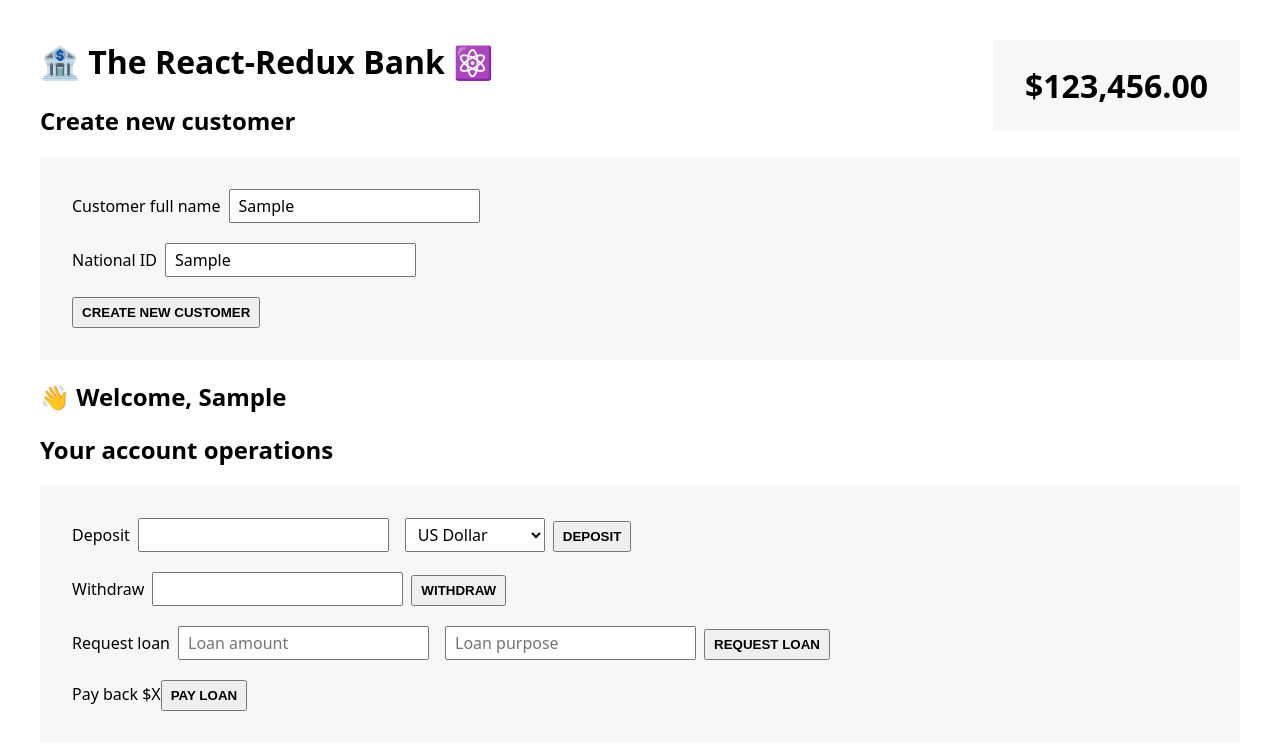
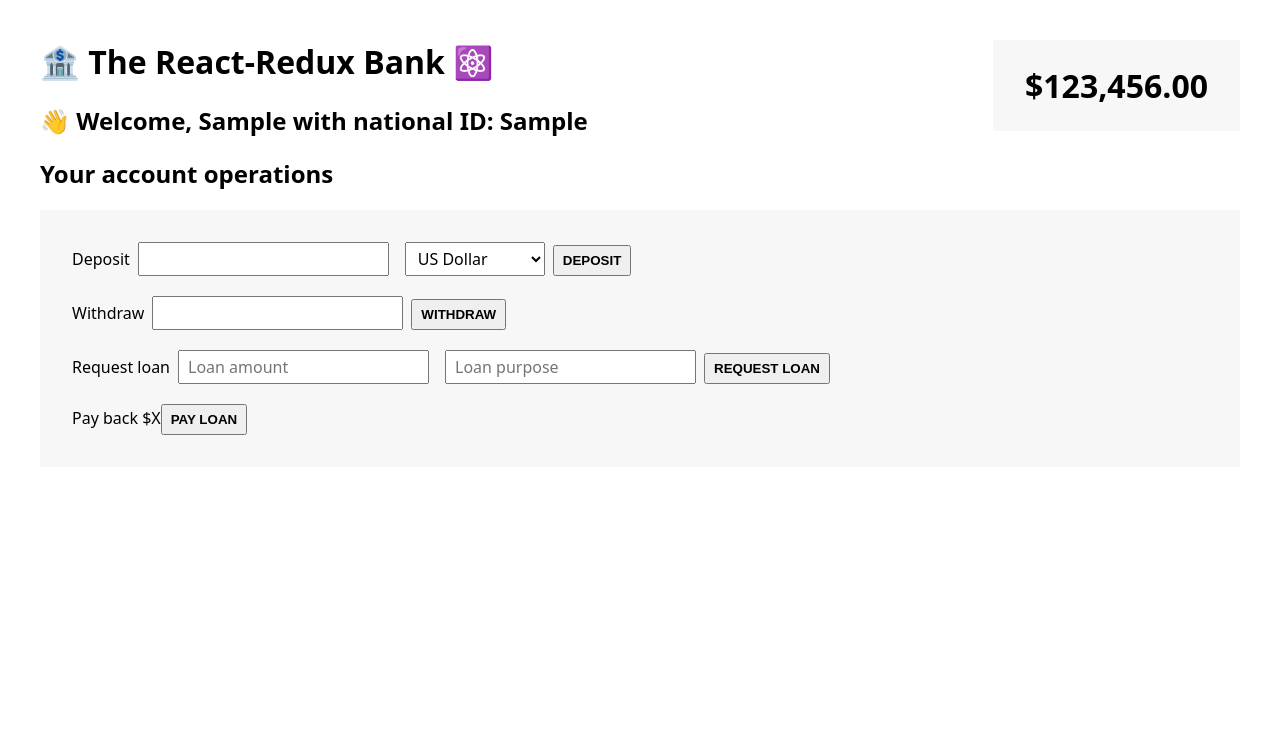
Before and after one commit to SunpreetSandhu/redux-bank, a React (Create React App) app: page / in a window 1280 px wide. Both pictures are taken after typing "Sample", "Sample" into the empty fields and a click on the button "CREATE NEW CUSTOMER". Shown: the top 750 px of the page. Built offline with nearby package versions, Linux system fonts and the light colour scheme.

Commit message:
conditionally rendered create account page

```diff
--- a/src/App.js
+++ b/src/App.js
@@ -2,15 +2,22 @@ import CreateCustomer from "./features/customers/CreateCustomer";
 import Customer from "./features/customers/Customer";
 import AccountOperations from "./features/accounts/AccountOperations";
 import BalanceDisplay from "./features/accounts/BalanceDisplay";
+import { useSelector } from "react-redux";
 
 function App() {
+  const fullName = useSelector((state) => state.customer.fullName);
   return (
     <div>
       <h1>🏦 The React-Redux Bank ⚛️</h1>
-      <CreateCustomer />
-      <Customer />
-      <AccountOperations />
-      <BalanceDisplay />
+      {fullName === "" ? (
+        <CreateCustomer />
+      ) : (
+        <>
+          <Customer />
+          <AccountOperations />
+          <BalanceDisplay />
+        </>
+      )}
     </div>
   );
 }
--- a/src/features/customers/Customer.js
+++ b/src/features/customers/Customer.js
@@ -1,8 +1,14 @@
 import { useSelector } from "react-redux";
 function Customer() {
   const customer = useSelector((store) => store.customer.fullName);
+  const nationalId = useSelector((store) => store.customer.nationalId);
+
   console.log(customer);
-  return <h2>👋 Welcome, {customer}</h2>;
+  return (
+    <h2>
+      👋 Welcome, {customer} with national ID: {nationalId}
+    </h2>
+  );
 }
 
 export default Customer;
```
